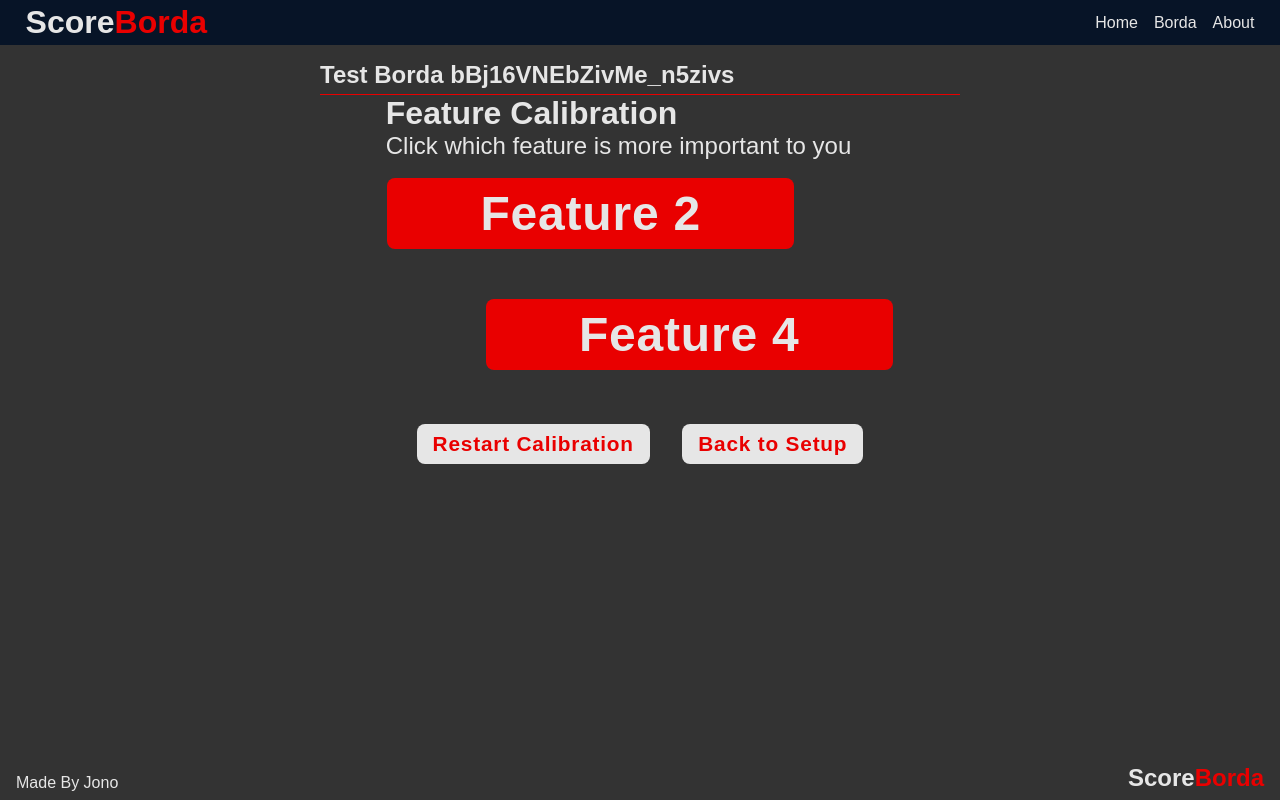
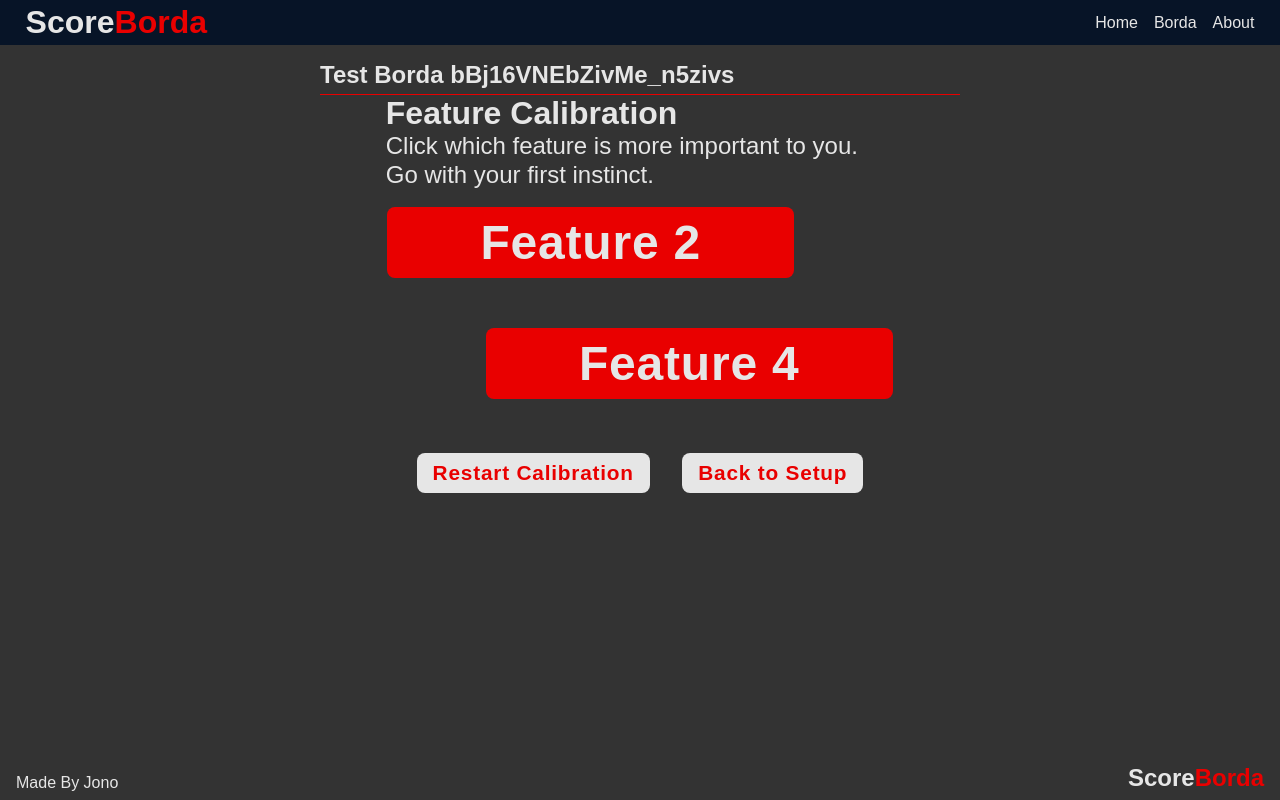
Before and after one commit to JonoAugustine/ScoreBorda, a Next.js app: page /borda in a window 1280 px wide. Both pictures are taken after a click on the button "Go To Calibration". Built offline with nearby package versions, Linux system fonts and the light colour scheme.

Commit message:
chore: remove unused imports and format

```diff
--- a/src/Screens/FeatureCalibration.tsx
+++ b/src/Screens/FeatureCalibration.tsx
@@ -60,8 +60,11 @@ export default function FeatureCalibration({
   // TODO hide buttons when no more pairs
   return (
     <div className="screen calibration">
-      <h1>Feature Calibration</h1>
-      <p>Click which feature is more important to you</p>
+      <header>
+        <h1>Feature Calibration</h1>
+        <p>Click which feature is more important to you.</p>
+        <p>Go with your first instinct.</p>
+      </header>
       <section className="calibration-buttons">
         <button onClick={addToLeft}>{left.name}</button>
         <button onClick={addToRight}>{right.name}</button>
--- a/src/app/(site)/borda/page.tsx
+++ b/src/app/(site)/borda/page.tsx
@@ -3,8 +3,6 @@
 import { EntitySetup, FeatureCalibration } from "@/Screens"
 import { Borda, BordaStage } from "@/state/Borda"
 import { BordaCtx, BordaDispatchCtx } from "@/state/BordaContext"
-import { Feature } from "@/state/BordaEntities"
-import { BordaIterable } from "@/state/BordaIterable"
 import { BordaAction } from "@/state/BordaReducer"
 import { Dispatch, useContext, useEffect } from "react"
 
--- a/src/components/Accordian.tsx
+++ b/src/components/Accordian.tsx
@@ -17,7 +17,9 @@ export default function Accordian({ title, children }: AccordianProps) {
         <p>{title}</p>
         {open ? <HiMiniBarsArrowUp /> : <HiMiniBarsArrowDown />}
       </header>
-      <div className="content" data-open={open}>{children}</div>
+      <div className="content" data-open={open}>
+        {children}
+      </div>
     </div>
   )
 }
--- a/src/style/pages/_entitysetup.scss
+++ b/src/style/pages/_entitysetup.scss
@@ -30,7 +30,6 @@
     margin-top: 1rem;
     width: fit-content;
 
-
     button {
       width: fit-content;
       margin: 0 0.5rem;
```
Also changed, not shown: src/components/index.ts (line endings or trailing spaces), src/style/components/_index.scss (line endings or trailing spaces), src/style/components/_infomodal.scss (line endings or trailing spaces), src/style/pages/_index.scss (line endings or trailing spaces), src/style/screens/_index.scss (line endings or trailing spaces), src/style/variables/_colors.scss (line endings or trailing spaces).
